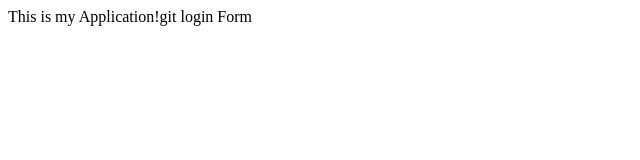
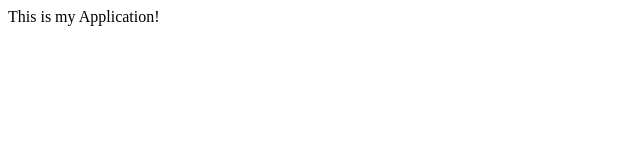
Before and after one commit to RonakMistry87/MySampleProject, a plain HTML site: page index.html in a window 1280 px wide. Shown: the whole page, without its empty margins (0-640 px from the left). Drawn offline with Linux system fonts and the light colour scheme.

Commit message:
addin dir1 and index file change

```diff
--- a/index.html
+++ b/index.html
@@ -6,7 +6,6 @@
     <title>My Application</title>
   </head>
   <body>
-    This is my Application!git
-    login Form
+    This is my Application!
   </body>
 </html>
```
Also changed, not shown: dir1/app1.js (added), 1 other file.
